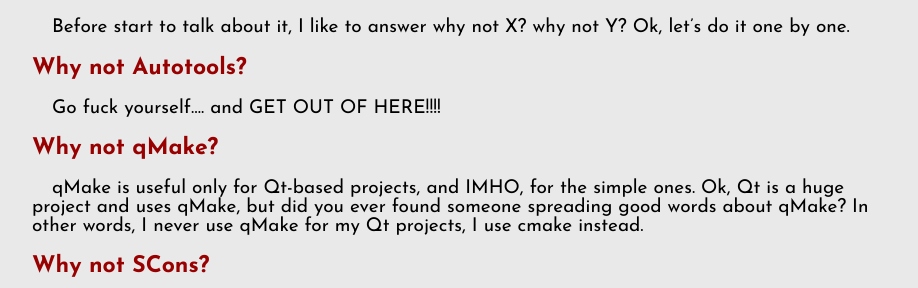
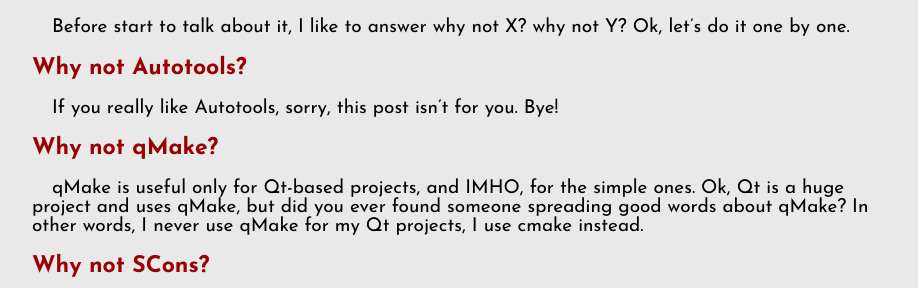
Before and after one commit to hugopl/hugopl.github.io, a Jekyll site: the page built from _posts/2009-12-05-Reinventing-the-wheel-to-save-the-universe.markdown, in a window 1280 px wide. Shown: the part 365-653 px from the top of the page, without its empty margins (183-1101 px from the left). Built offline with Jekyll 4.4.1, drawn with Linux system fonts in a browser that asks for light colours; Markdown is read by kramdown in place of the engine named in the settings; comment, search, counter and statistics services are not loaded.

Commit message:
Update 2009-12-05-Reinventing-the-wheel-to-save-the-universe.markdown
Be less aggressive :-)

```diff
--- a/_posts/2009-12-05-Reinventing-the-wheel-to-save-the-universe.markdown
+++ b/_posts/2009-12-05-Reinventing-the-wheel-to-save-the-universe.markdown
@@ -9,7 +9,7 @@
 
 <h2>Why not Autotools?</h2>
 
-Go fuck yourself.... and GET OUT OF HERE!!!!
+If you really like Autotools, sorry, this post isn't for you. Bye!
 
 <h2>Why not qMake?</h2>
 
```
